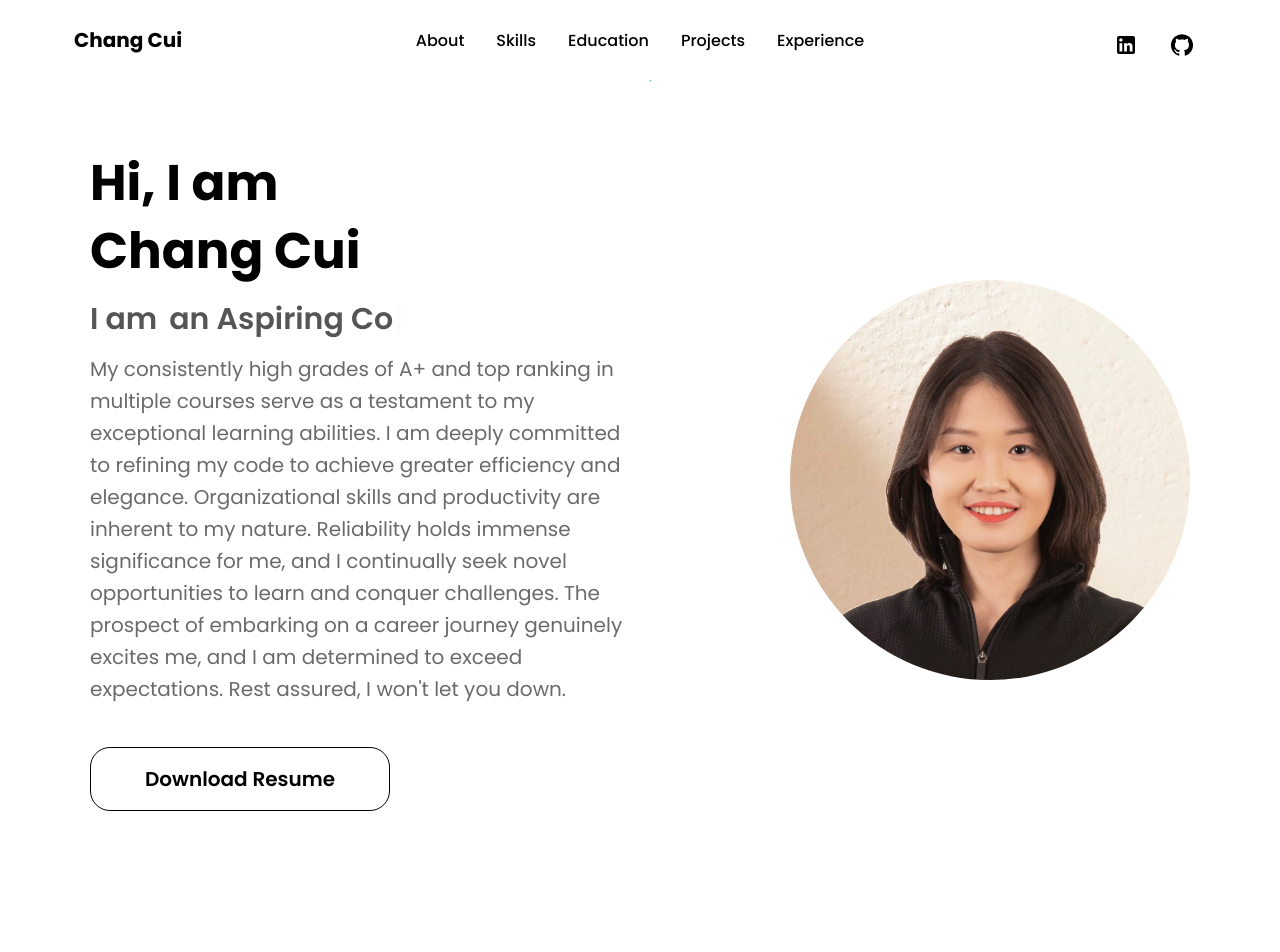
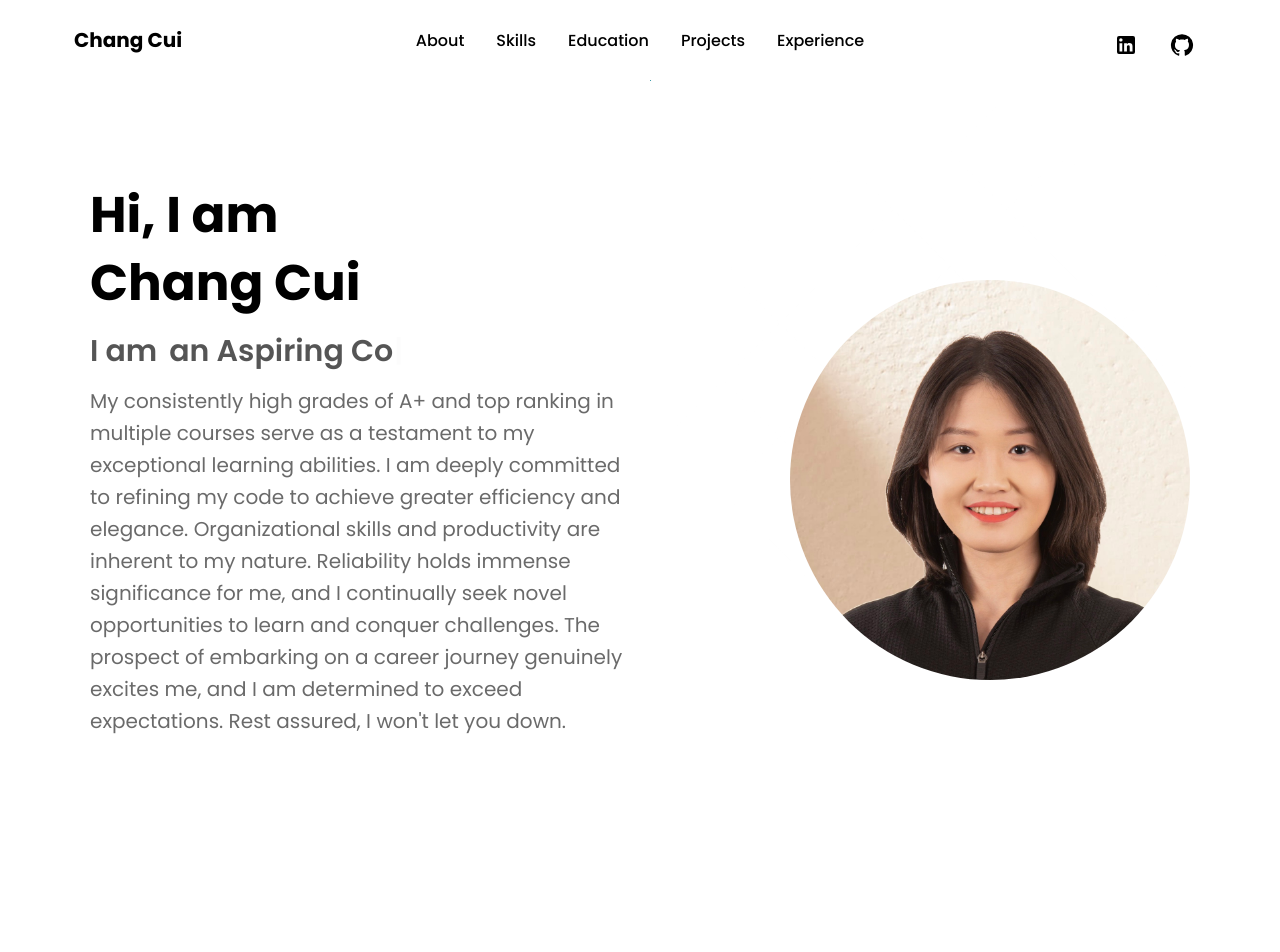
Before and after one commit to changcui28/changcui28.github.io, a React (Create React App) app: page / in a window 1280 px wide. Shown: the top 952 px of the page. Built offline with nearby package versions, Linux system fonts and the light colour scheme.

Commit message:
update readme

```diff
--- a/src/components/HeroSection/index.js
+++ b/src/components/HeroSection/index.js
@@ -1,6 +1,7 @@
 import React from 'react'
 import HeroBgAnimation from '../HeroBgAnimation'
-import { HeroContainer, HeroBg, HeroLeftContainer, Img, HeroRightContainer, HeroInnerContainer, TextLoop, Title, Span, SubTitle, ResumeButton } from './HeroStyle'
+import { HeroContainer, HeroBg, HeroLeftContainer, Img, HeroRightContainer, HeroInnerContainer, TextLoop, Title, Span, SubTitle } from './HeroStyle'
+// import { HeroContainer, HeroBg, HeroLeftContainer, Img, HeroRightContainer, HeroInnerContainer, TextLoop, Title, Span, SubTitle, ResumeButton } from './HeroStyle'
 import HeroImg from '../../images/HeroImage.jpg'
 import Typewriter from 'typewriter-effect';
 import { Bio } from '../../data/constants';
@@ -30,7 +31,7 @@ const HeroSection = () => {
                             </Span>
                         </TextLoop>
                         <SubTitle>{Bio.description}</SubTitle>
-                        <ResumeButton href={Bio.resume} target='display'>Download Resume</ResumeButton>
+                        {/* <ResumeButton href={Bio.resume} target='display'>Download Resume</ResumeButton> */}
                     </HeroLeftContainer>
 
                     <HeroRightContainer id="Right">
```
Also changed, not shown: 1 other file (tests, documents, lock files or other folders).
